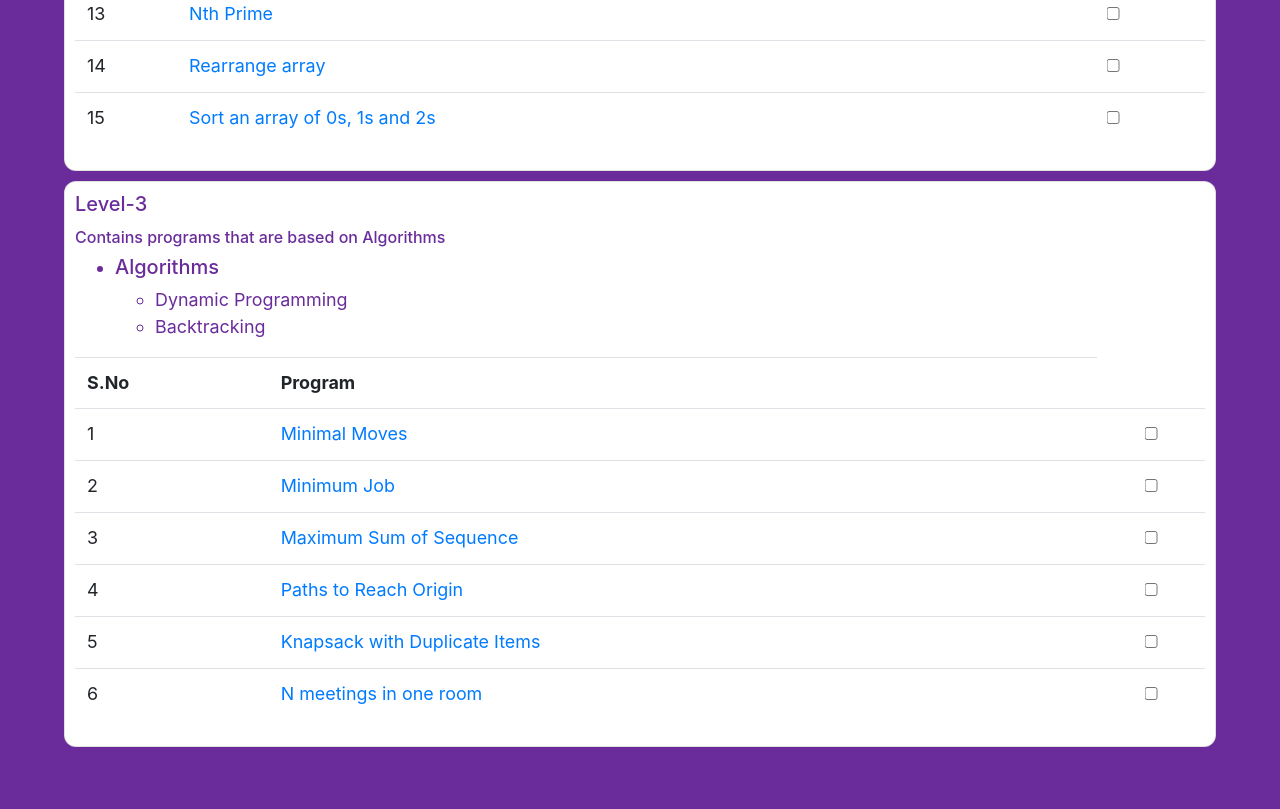
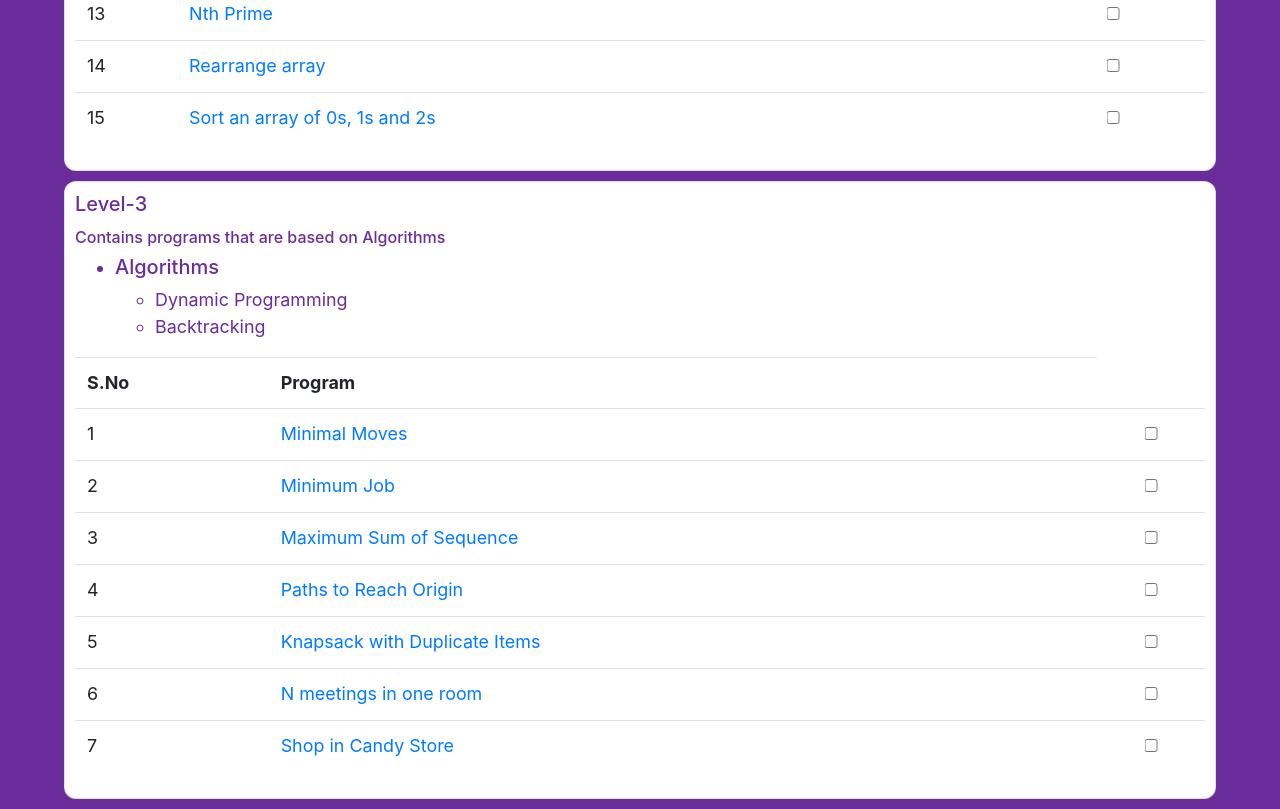
Before and after one commit to dileep8417/my_personal_apps, a plain HTML site: page placement prep/index.html in a window 1280 px wide. Shown: the part 1934-2743 px from the top of the page. Before the commit the page ends 2691 px from the top, so only its background shows below. Drawn offline with nearby package versions, Linux system fonts and the light colour scheme.

Commit message:
Update index.html

```diff
--- a/placement prep/index.html
+++ b/placement prep/index.html
@@ -319,6 +319,11 @@
                         <td><a target="_blank" href="https://practice.geeksforgeeks.org/problems/n-meetings-in-one-room/0">N meetings in one room </a></td>
                         <td><input type="checkbox" id="031"></td>
                     </tr>
+                    <tr>
+                        <td>7</td>
+                        <td><a target="_blank" href="https://practice.geeksforgeeks.org/problems/shop-in-candy-store/0">Shop in Candy Store </a></td>
+                        <td><input type="checkbox" id="031"></td>
+                    </tr>
                 </table>
             </div>
         </div>
```
